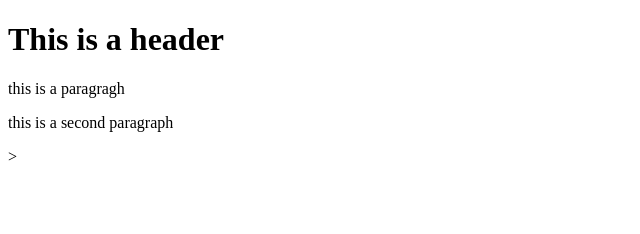
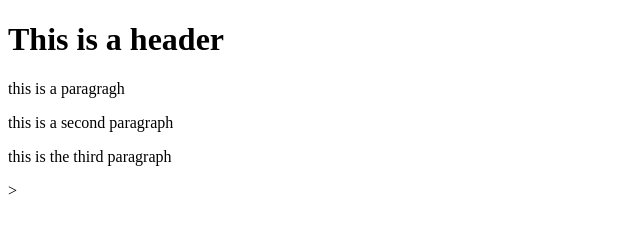
Before and after one commit to JimSirman/git_test_1, a website: page index.html in a window 1280 px wide. Shown: the whole page, without its empty margins (0-640 px from the left). Drawn offline with Linux system fonts and the light colour scheme.

Commit message:
after server install

```diff
--- a/index.html
+++ b/index.html
@@ -7,5 +7,6 @@
         <h1>This is a header</h1>
         <p>this is a paragragh</p>
         <p>this is a second paragraph</p>
+        <p>this is the third paragraph</p>
     </body>>
 </html>
```
Also changed, not shown: package.json (added, +25 -0 lines), 1 other file.
